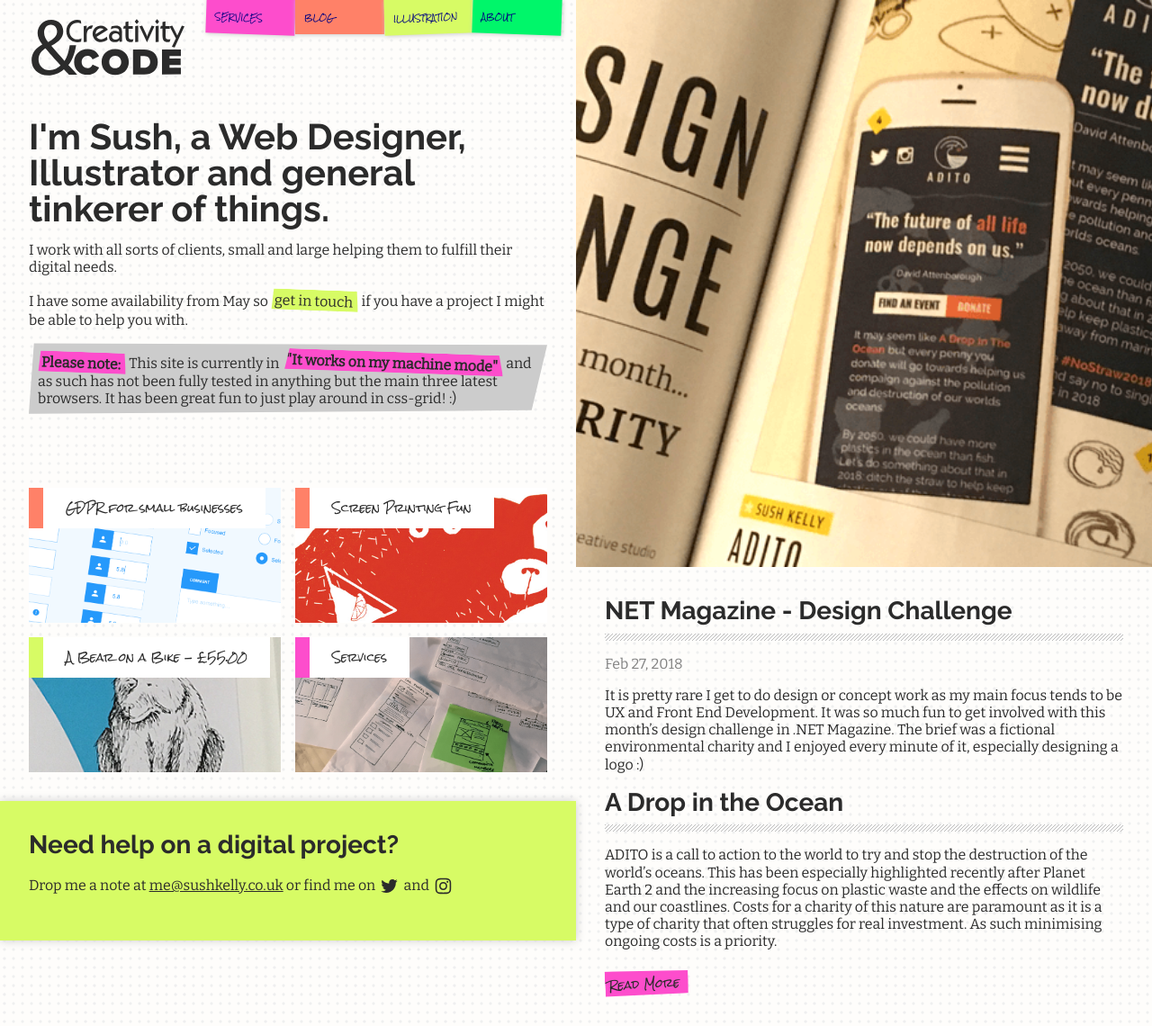
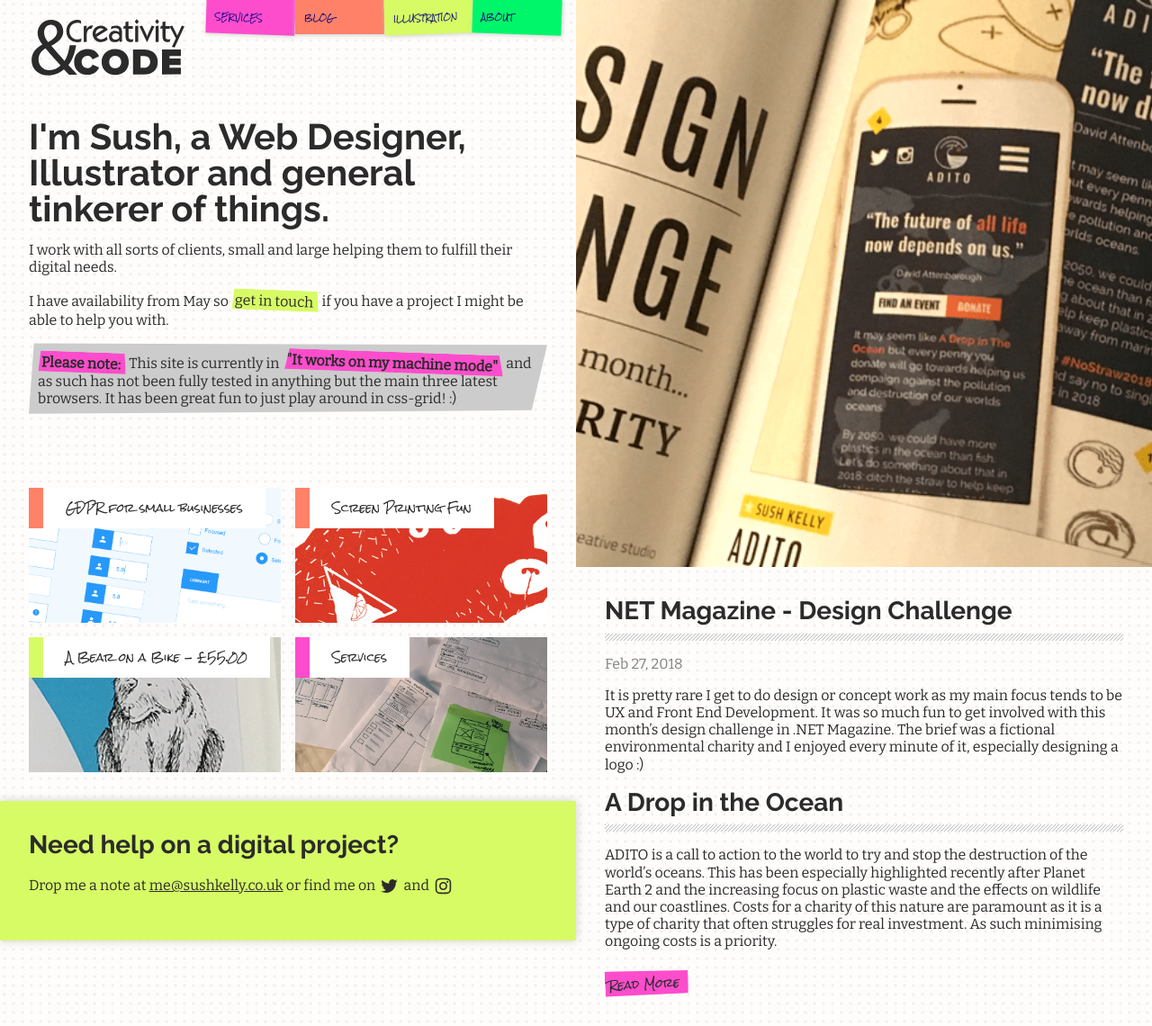
Before and after one commit to maxray/maxray.github.io, a Jekyll site: the page built from index.html, in a window 1280 px wide. Shown: the whole page at 90% size. Built offline with Jekyll 4.4.1, drawn with Linux system fonts in a browser that asks for light colours.

Commit message:
Change May

```diff
--- a/index.html
+++ b/index.html
@@ -6,7 +6,7 @@
       <article>
           <h1>I'm Sush, a Web Designer, Illustrator and general tinkerer of things.</h1>
           <p>I work with all sorts of clients, small and large helping them to fulfill their digital needs.</p>
-          <p>I have some availability from May so <a href="mailto:me@sushkelly.co.uk?subject=From the frontpage" class="strike ">get in touch</a> if you have a project I might be able to help you with.</p>
+          <p>I have availability from May so <a href="mailto:me@sushkelly.co.uk?subject=From the frontpage" class="strike ">get in touch</a> if you have a project I might be able to help you with.</p>
           <p class="note"><b class="pink_strike">Please note:</b> This site is currently in <b class="pink_strike">"It works on my machine mode"</b> and as such has not been fully tested in anything but the main three latest browsers. It has been great fun to just play around in css-grid! :)</p>
 
       </article>
```
